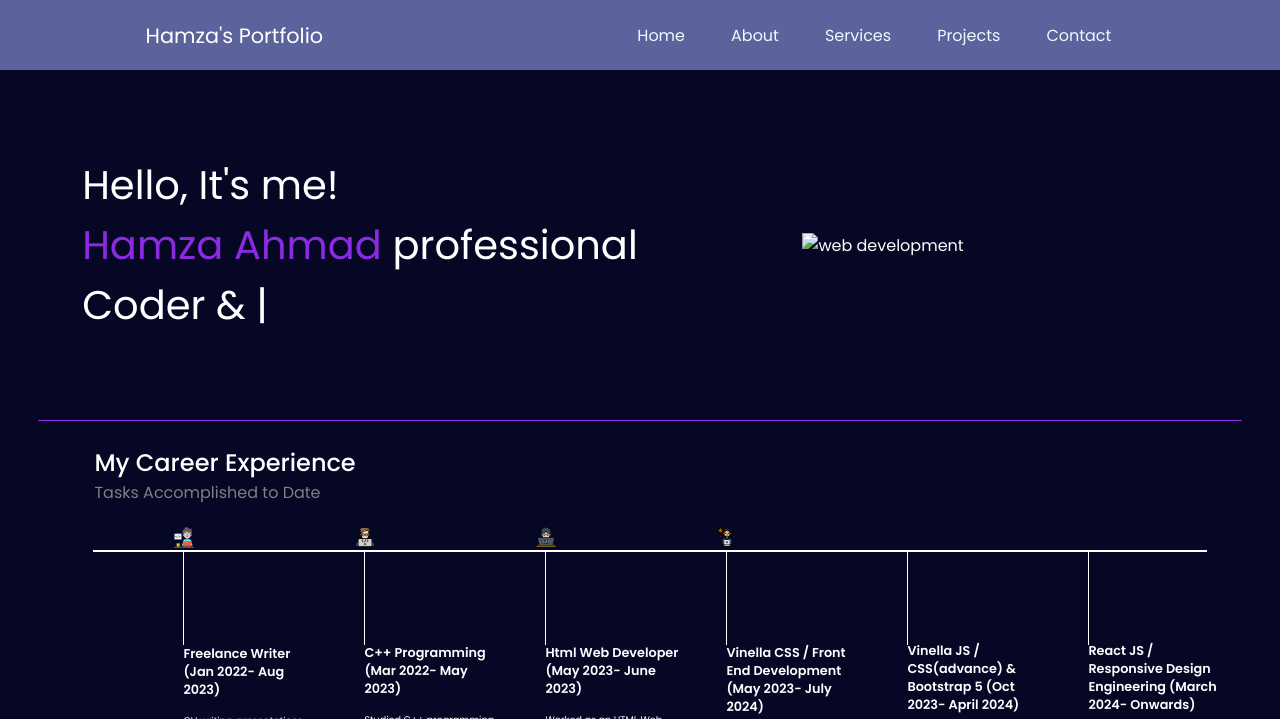
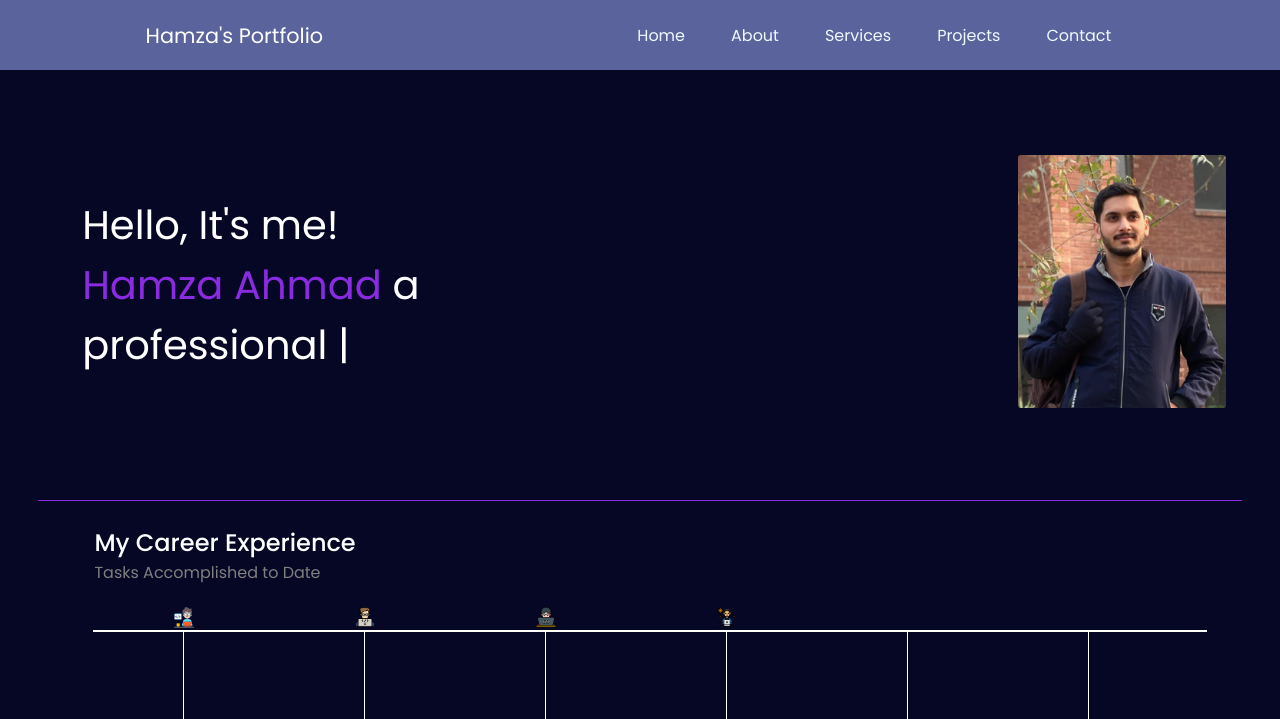
Before and after one commit to Hamza-Codez/My-Portfolio-, a plain HTML site: page index.html in a window 1280 px wide. Shown: the top 719 px of the page. Drawn offline with nearby package versions, Linux system fonts and the light colour scheme.

Commit message:
Some Debuging in key value pairs

```diff
--- a/index.html
+++ b/index.html
@@ -44,7 +44,7 @@
   <section class="firstsection">
     <div class="leftsection">
       <span class="head-gray">Hello, It's me!</span><br>
-      <span class="purple">Hamza Ahmad</span> professional Coder & <span id="element"></span>
+      <span class="purple">Hamza Ahmad</span> a professional <span id="element"></span>
     </div>
     <div class="rightsection">
         <img src="img/hamzaa.PNG" alt="web development">
--- a/style.css
+++ b/style.css
@@ -58,14 +58,12 @@ header .left {
   margin-left: 9%;
 }
 .rightsection img {
-  position: relative;
-  left: 18%;
-  width: 70%;
-  height: 99%;
+  width: 13rem;
+  margin-left: 20rem;
+  border-radius: 3px;
 }
-/* Adjust the width of the parent container */
 .firstsection > div {
-  width: 50%; /* Set each child div to take up 50% of the width */
+  width: 50%;
 }
 .purple{
   color: blueviolet;
```
Also changed, not shown: img/hamzaa.PNG (added).
